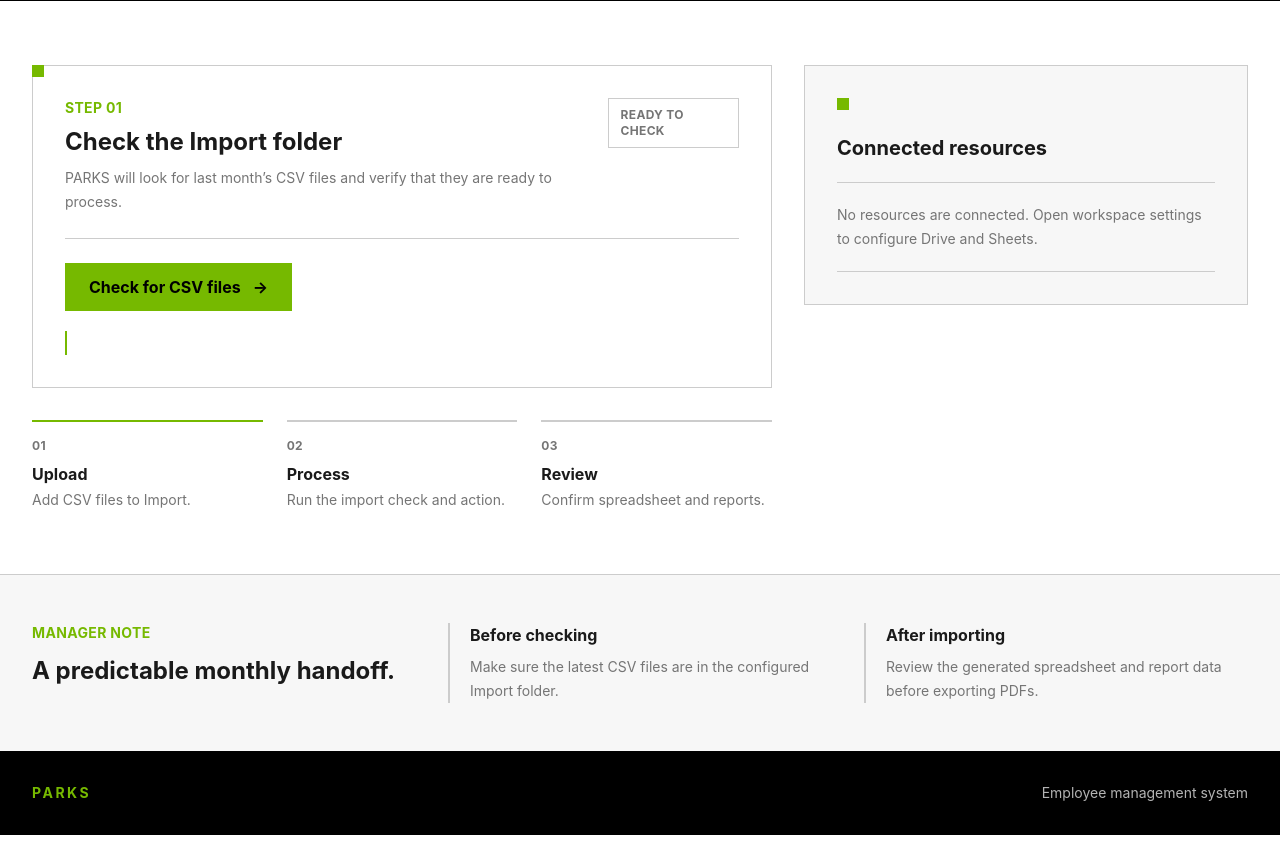
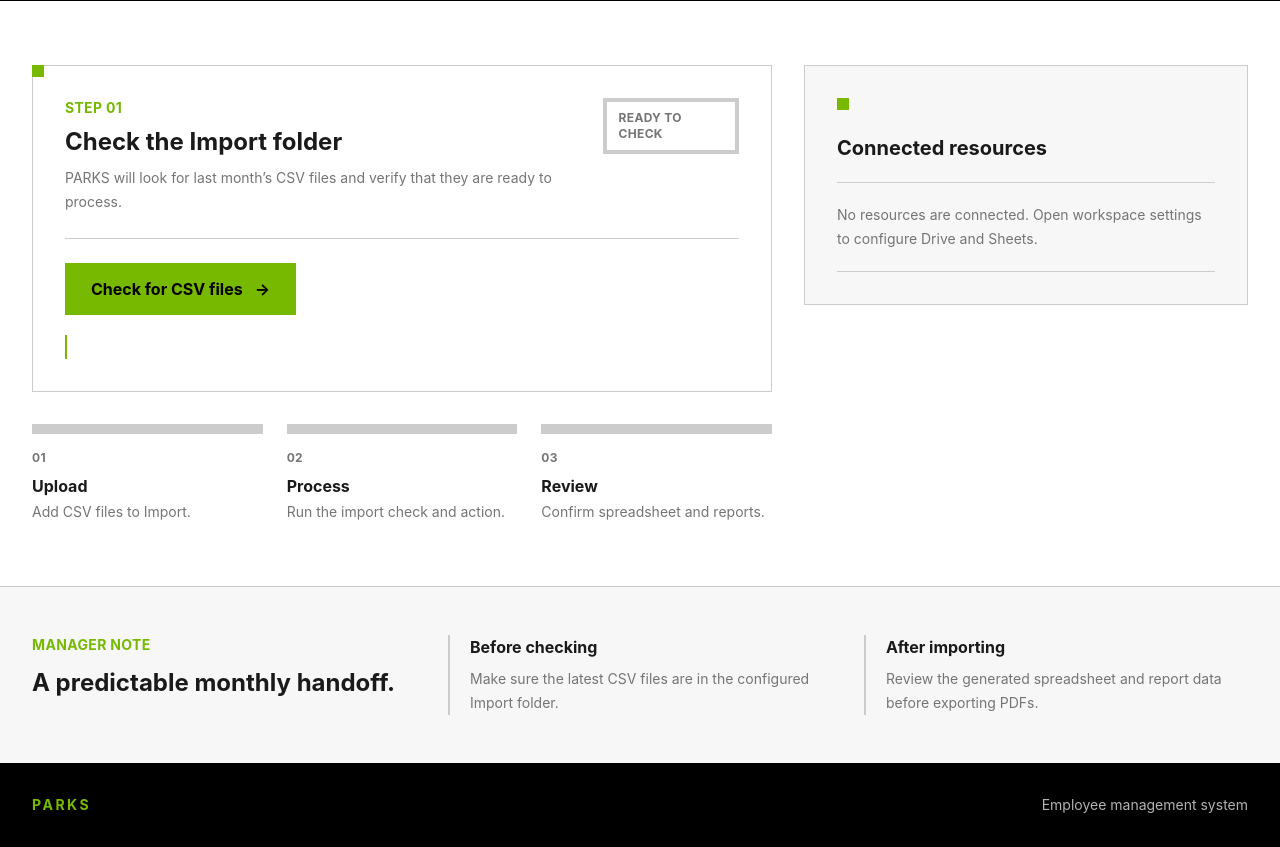
Before and after one commit to minhunpam/parks-employee-management-system-web-app, a Django app: template src/frontend/templates/workspace/entry.html in a window 1280 px wide. Shown: the part 432-1279 px from the top of the page. Run offline with Django 5.2, Linux system fonts and the light colour scheme; the template is opened without the code that fills it, so the values that code supplies are empty.

Commit message:
Fix the UI in the entry page for a better experience + Fix the logic of mismatching the names in the filename and inside CSV import - For some employees, their fullnames sometimes are placed inside CSV   import; therfore, it wouldn't make sense to check for string equality,   rather we check for name involvement - Indicates which phase of the importing-parsing pipeline is current   active - Signify errors and success more gracefully

```diff
--- a/src/backend/workspace/google_resources.py
+++ b/src/backend/workspace/google_resources.py
@@ -260,7 +260,7 @@ class CsvParser:
 
         employee_name_including_row = normalized_data[2]
         file_extracted_employee_name = employee_name_including_row[0]
-        if file_extracted_employee_name != employee_name:
+        if not employee_name in file_extracted_employee_name:
             raise ValueError(
                 f"CSV filename says: {employee_name}, but the file extracted name is {file_extracted_employee_name}. "
                 f"Please inspect this file again."
@@ -666,7 +666,6 @@ class GoogleSheetsHelper:
             ).execute()
 
         data_row_count = max(len(existing_rows), len(rows))
-        print(f"date_row_count: {data_row_count}")
 
         requests = []
         requests.extend(GoogleSheetsHelper._create_week_borders(
@@ -681,7 +680,6 @@ class GoogleSheetsHelper:
             rows,
             data_row_count,
         ))
-        print(f"requests: {requests}")
 
         if requests:
             sheets_service.spreadsheets().batchUpdate(
--- a/src/frontend/static/css/output.css
+++ b/src/frontend/static/css/output.css
@@ -1593,6 +1593,10 @@
     border-style: var(--tw-border-style);
     border-width: 2px;
   }
+  .border-4 {
+    border-style: var(--tw-border-style);
+    border-width: 4px;
+  }
   .border-y {
     border-block-style: var(--tw-border-style);
     border-block-width: 1px;
@@ -1605,9 +1609,9 @@
     border-top-style: var(--tw-border-style);
     border-top-width: 0px;
   }
-  .border-t-2 {
+  .border-t-10 {
     border-top-style: var(--tw-border-style);
-    border-top-width: 2px;
+    border-top-width: 10px;
   }
   .border-b {
     border-bottom-style: var(--tw-border-style);
@@ -2274,12 +2278,25 @@
     --tw-outline-style: none;
     outline-style: none;
   }
+  .enabled\:border-2:enabled {
+    border-style: var(--tw-border-style);
+    border-width: 2px;
+  }
+  .enabled\:border-\[\#76b900\]:enabled {
+    border-color: #76b900;
+  }
   .enabled\:bg-\[\#76b900\]:enabled {
     background-color: #76b900;
   }
   @media (hover: hover) {
+    .enabled\:hover\:border-\[\#5a8d00\]:enabled:hover {
+      border-color: #5a8d00;
+    }
     .enabled\:hover\:bg-\[\#5a8d00\]:enabled:hover {
       background-color: #5a8d00;
+    }
+    .enabled\:hover\:bg-\[\#76b900\]:enabled:hover {
+      background-color: #76b900;
     }
   }
   .enabled\:focus\:ring-2:enabled:focus {
@@ -2299,6 +2316,9 @@
   }
   .disabled\:cursor-not-allowed:disabled {
     cursor: not-allowed;
+  }
+  .disabled\:border-\[\#5a8d00\]:disabled {
+    border-color: #5a8d00;
   }
   .disabled\:bg-\[\#5a8d00\]:disabled {
     background-color: #5a8d00;
--- a/src/frontend/templates/employees/employee-details.html
+++ b/src/frontend/templates/employees/employee-details.html
@@ -97,7 +97,7 @@
                     <div class="mt-5 grid gap-5 sm:grid-cols-2">
                         <div>
                             <label for="work-days-per-week" class="block text-base font-bold">Work days per week <span class="text-[#e52020]" aria-hidden="true">*</span></label>
-                            <input id="work-days-per-week" name="work_days_per_week" type="number" min="1" max="7" value="{{ employee.work_days_per_week }}" data-original-value="{{ employee.work_days_per_week }}" required class="form-field -2 block h-11 w-full border border-[#cccccc] bg-white px-4 text-base text-black focus:border-2 focus:border-[#76b900] focus:outline-none" />
+                            <input id="work-days-per-week" name="work_days_per_week" type="number" min="1" max="7" value="{{ employee.work_days_per_week }}" data-original-value="{{ employee.work_days_per_week }}" required class="form-field mt-2 block h-11 w-full border border-[#cccccc] bg-white px-4 text-base text-black focus:border-2 focus:border-[#76b900] focus:outline-none" />
                         </div>
                         <div>
                             <label for="monthly-target-hours" class="block text-base font-bold">Monthly target hours <span class="text-[#e52020]" aria-hidden="true">*</span></label>
--- a/src/frontend/templates/workspace/entry.html
+++ b/src/frontend/templates/workspace/entry.html
@@ -53,31 +53,31 @@
                             <h2 class="mt-2 text-2xl font-bold">Check the Import folder</h2>
                             <p class="mt-2 max-w-xl text-sm leading-6 text-[#757575]">PARKS will look for last month’s CSV files and verify that they are ready to process.</p>
                         </div>
-                        <span class="border border-[#cccccc] px-3 py-2 text-xs font-bold uppercase tracking-wide text-[#757575]">Ready to check</span>
+                        <span id="ready-signal" class="border-4 border-[#cccccc] px-3 py-2 text-xs font-bold uppercase tracking-wide text-[#757575]">Ready to check</span>
                     </div>
                     {% csrf_token %}
                     <div class="mt-6 flex flex-col gap-4 sm:flex-row sm:items-center">
-                        <button id="import-csv-button-check" type="button" class="inline-flex min-h-11 items-center justify-center bg-[#76b900] px-6 py-3 text-base font-bold text-black transition hover:bg-[#5a8d00] focus:outline-none focus:ring-2 focus:ring-[#76b900] focus:ring-offset-2">Check for CSV files <span class="ml-3" aria-hidden="true">→</span></button>
+                        <button id="import-csv-button-check" type="button" class="inline-flex min-h-11 items-center justify-center border-2 enabled:border-[#76b900] enabled:bg-[#76b900] px-6 py-3 text-base font-bold text-black transition enabled:hover:bg-[#5a8d00] enabled:hover:border-[#5a8d00] focus:outline-none focus:ring-2 focus:ring-[#76b900] focus:ring-offset-2 disabled:bg-[#5a8d00] disabled:border-[#5a8d00] disabled:cursor-not-allowed">Check for CSV files<span class="ml-3" aria-hidden="true">→</span></button>
 
-                        <button id="import-csv-button-import" type="button" hidden class="inline-flex min-h-11 items-center justify-center border-2 border-[#76b900] px-5 py-3 text-base font-bold text-black transition hover:bg-[#76b900] focus:outline-none focus:ring-2 focus:ring-[#76b900] focus:ring-offset-2">Import files <span class="ml-3" aria-hidden="true">→</span></button>
+                        <button id="import-csv-button-import" type="button" hidden class="inline-flex min-h-11 items-center justify-center enabled:border-2 enabled:border-[#76b900] px-5 py-3 text-base font-bold text-black transition enabled:hover:bg-[#76b900] focus:outline-none focus:ring-2 focus:ring-[#76b900] focus:ring-offset-2 disabled:bg-[#5a8d00] disabled:border-[#5a8d00] disabled:cursor-not-allowed">Import files<span class="ml-3" aria-hidden="true">→</span></button>
                     </div>
                     <p id="import-csv-status-check" class="mt-5 min-h-6 border-l-2 border-[#76b900] pl-4 text-sm font-bold" role="status" aria-live="polite"></p>
                     <a id="reconnect-google" hidden class="mt-4 inline-block text-sm font-bold text-[#0046a4] underline hover:text-black focus:outline-none focus:ring-2 focus:ring-[#76b900]">Reconnect Google <span aria-hidden="true">→</span></a>
                 </article>
 
-                <div class="mt-8 grid gap-6 sm:grid-cols-3">
-                    <div class="border-t-2 border-[#76b900] pt-4">
+                <div class="mt-8 grid gap-6 sm:grid-cols-3" id="pipeline-container">
+                    <div class="border-t-10 border-[#cccccc] pt-4">
                         <p class="text-xs font-bold uppercase tracking-wide text-[#757575]">01</p>
                         <p class="mt-2 font-bold">Upload</p><p class="mt-1 text-sm text-[#757575]">Add CSV files to Import.</p>
                     </div>
 
-                    <div class="border-t-2 border-[#cccccc] pt-4">
+                    <div class="border-t-10 border-[#cccccc] pt-4">
                         <p class="text-xs font-bold uppercase tracking-wide text-[#757575]">02</p>
                         <p class="mt-2 font-bold">Process</p>
                         <p class="mt-1 text-sm text-[#757575]">Run the import check and action.</p>
                     </div>
 
-                    <div class="border-t-2 border-[#cccccc] pt-4">
+                    <div class="border-t-10 border-[#cccccc] pt-4">
                         <p class="text-xs font-bold uppercase tracking-wide text-[#757575]">03</p>
                         <p class="mt-2 font-bold">Review</p>
                         <p class="mt-1 text-sm text-[#757575]">Confirm spreadsheet and reports.</p>
```
Also changed, not shown: src/frontend/static/scripts/workspace/entry.js (+55 -10 lines).
